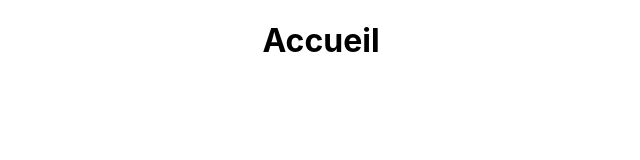
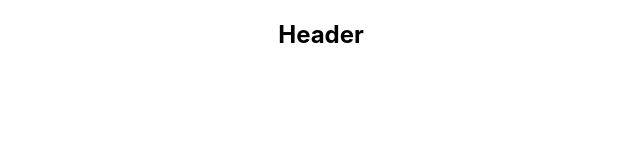
Before and after one commit to w4cwac/Trouve-ton-artisan, a React (Create React App) app: page / in a window 1280 px wide. Shown: the top 160 px of the page, without its empty margins (319-959 px from the left). Built offline with nearby package versions, Linux system fonts and the light colour scheme.

Commit message:
test du header

```diff
--- a/src/Pages/Accueil.jsx
+++ b/src/Pages/Accueil.jsx
@@ -1,7 +1,12 @@
+import Header from "../components/header";
+
 export default function Accueil (){
 
     return(
-        <h1>Accueil</h1>
+        <div>
+            <Header></Header>
+        </div>
+
 
     );
 }
--- a/src/components/header.jsx
+++ b/src/components/header.jsx
@@ -0,0 +1,7 @@
+export default function Header (){
+
+    return(
+        <h2>Header</h2>
+
+    );
+}
```
